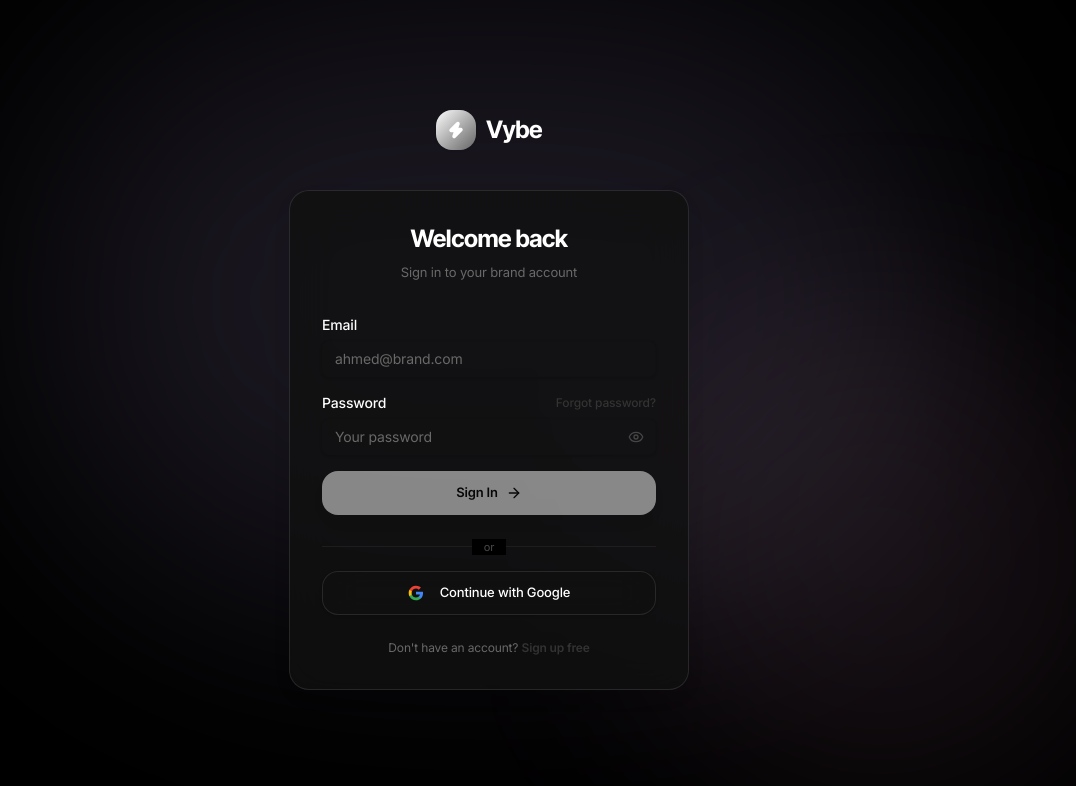
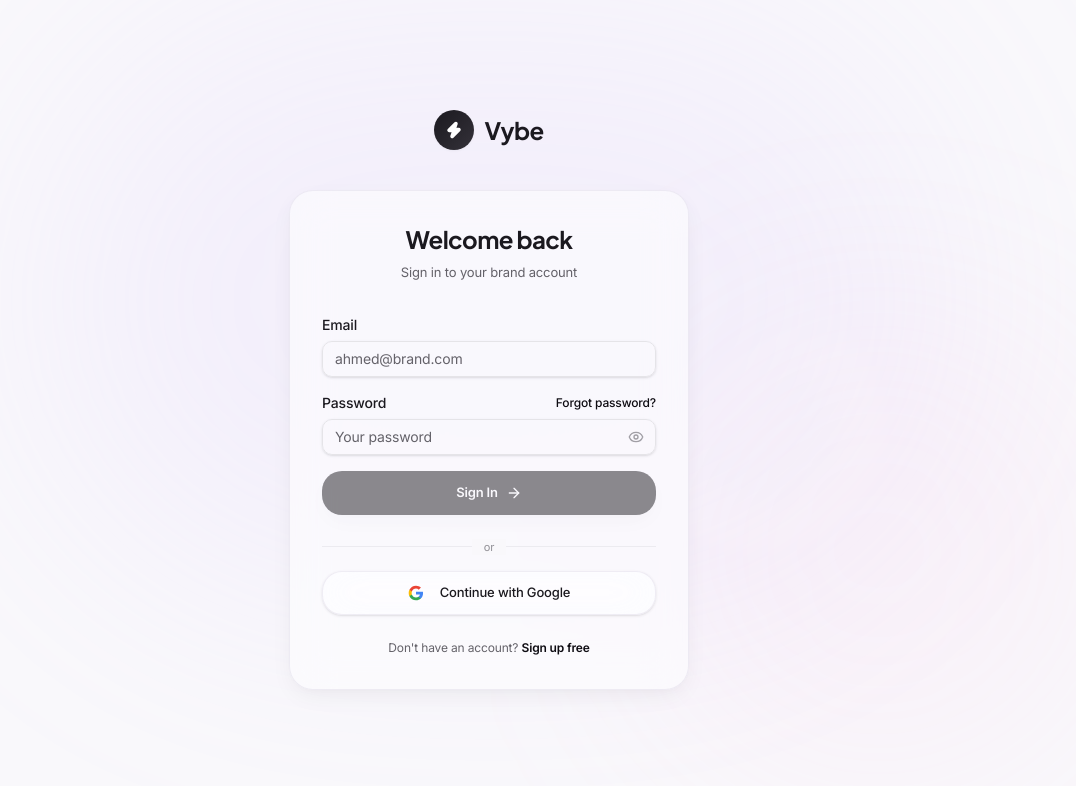
Before and after one commit to aqbayliabbas/vybe, a Next.js app: page /login in a window 1280 px wide. Shown: the top 786 px of the page, without its empty margins (151-1227 px from the left). Built offline with nearby package versions, Linux system fonts and the light colour scheme; no server answers.

Commit message:
Restored v1: Import from GitHub

```diff
--- a/src/app/globals.css
+++ b/src/app/globals.css
@@ -62,51 +62,50 @@
 }
 
 :root {
-  --radius: 0.5rem;
-  /* Creator Hunter color palette - minimal, dark aesthetic */
-  --background: #000000;
-  --foreground: #ffffff;
-  --card: #111111;
-  --card-foreground: #ffffff;
-  --popover: #000000;
-  --popover-foreground: #ffffff;
-  --primary: #ffffff;
-  --primary-foreground: #000000;
-  --secondary: #666666;
-  --secondary-foreground: #ffffff;
-  --muted: #333333;
-  --muted-foreground: #696969;
-  --accent: #ffffff;
-  --accent-foreground: #000000;
+  --radius: 0.75rem;
+  --background: oklch(0.98 0.004 300);
+  --foreground: oklch(0.22 0.012 300);
+  --card: oklch(1 0 0 / 0.95);
+  --card-foreground: oklch(0.22 0.012 300);
+  --popover: oklch(1 0 0);
+  --popover-foreground: oklch(0.22 0.012 300);
+  --primary: oklch(0.22 0.012 300);
+  --primary-foreground: oklch(0.98 0.004 300);
+  --secondary: oklch(0.94 0.006 300);
+  --secondary-foreground: oklch(0.22 0.012 300);
+  --muted: oklch(0.95 0.004 300);
+  --muted-foreground: oklch(0.5 0.012 300);
+  --accent: oklch(0.32 0.014 300);
+  --accent-foreground: oklch(0.98 0.004 300);
   --destructive: oklch(0.58 0.26 27);
-  --destructive-foreground: #ffffff;
-  --border: #333333;
-  --input: #111111;
-  --ring: #ffffff;
-  --chart-1: #ffffff;
-  --chart-2: #999999;
-  --chart-3: #666666;
-  --chart-4: #444444;
-  --chart-5: #cccccc;
-  --sidebar: #000000;
-  --sidebar-foreground: #ffffff;
-  --sidebar-primary: #ffffff;
-  --sidebar-primary-foreground: #000000;
-  --sidebar-accent: #666666;
-  --sidebar-accent-foreground: #ffffff;
-  --sidebar-border: #333333;
-  --sidebar-ring: #ffffff;
-  --vybe: #ffffff;
-  --vybe-light: #999999;
-  --vybe-dark: #333333;
-  --vybe-glow: #666666;
-  --vybe-pink: #888888;
+  --destructive-foreground: oklch(1 0 0);
+  --border: oklch(0.88 0.006 300);
+  --input: oklch(0.92 0.006 300);
+  --ring: oklch(0.22 0.012 300);
+  --chart-1: oklch(0.22 0.012 300);
+  --chart-2: oklch(0.4 0.014 300);
+  --chart-3: oklch(0.55 0.012 300);
+  --chart-4: oklch(0.7 0.01 300);
+  --chart-5: oklch(0.32 0.014 300);
+  --sidebar: oklch(0.98 0.004 300);
+  --sidebar-foreground: oklch(0.22 0.012 300);
+  --sidebar-primary: oklch(0.22 0.012 300);
+  --sidebar-primary-foreground: oklch(0.98 0.004 300);
+  --sidebar-accent: oklch(0.94 0.006 300);
+  --sidebar-accent-foreground: oklch(0.22 0.012 300);
+  --sidebar-border: oklch(0.88 0.006 300);
+  --sidebar-ring: oklch(0.22 0.012 300);
+  --vybe: oklch(0.22 0.012 300);
+  --vybe-light: oklch(0.38 0.014 300);
+  --vybe-dark: oklch(0.16 0.012 300);
+  --vybe-glow: oklch(0.32 0.014 300);
+  --vybe-pink: oklch(0.45 0.014 300);
   --success: oklch(0.58 0.16 155);
-  --success-foreground: #ffffff;
+  --success-foreground: oklch(1 0 0);
   --warning: oklch(0.76 0.12 75);
-  --warning-foreground: #000000;
+  --warning-foreground: oklch(0.3 0.05 75);
   --info: oklch(0.58 0.12 240);
-  --info-foreground: #ffffff;
+  --info-foreground: oklch(1 0 0);
 }
 
 @layer base {
@@ -125,8 +124,8 @@
   }
 
   h1, h2, h3, h4, h5, h6 {
-    font-family: 'Inter Tight', ui-sans-serif, system-ui, -apple-system, sans-serif;
-    letter-spacing: -0.02em;
+    font-family: 'Plus Jakarta Sans', ui-sans-serif, system-ui, -apple-system, sans-serif;
+    letter-spacing: -0.025em;
   }
 }
 
@@ -156,28 +155,28 @@
   box-shadow: 0 12px 40px -8px oklch(0 0 0 / 0.08), 0 4px 12px -4px oklch(0 0 0 / 0.04);
 }
 
-/* Glassmorphism - dark theme */
+/* Glassmorphism */
 .glass {
-  background: rgba(17, 17, 17, 0.8);
+  background: oklch(0.995 0.003 300 / 0.6);
   backdrop-filter: blur(20px);
   -webkit-backdrop-filter: blur(20px);
-  border: 1px solid rgba(255, 255, 255, 0.1);
+  border: 1px solid oklch(0.88 0.02 300 / 0.4);
 }
 
 .glass-strong {
-  background: rgba(17, 17, 17, 0.95);
+  background: oklch(0.995 0.003 300 / 0.8);
   backdrop-filter: blur(40px);
   -webkit-backdrop-filter: blur(40px);
-  border: 1px solid rgba(255, 255, 255, 0.15);
+  border: 1px solid oklch(0.88 0.02 300 / 0.5);
 }
 
-/* Ambient glow backgrounds - dark theme */
+/* Ambient glow backgrounds */
 .glow-lavender {
-  background: radial-gradient(ellipse 600px 400px at 50% 0%, rgba(255, 255, 255, 0.05), transparent);
+  background: radial-gradient(ellipse 600px 400px at 50% 0%, oklch(0.82 0.1 300 / 0.25), transparent);
 }
 
 .glow-pink {
-  background: radial-gradient(ellipse 500px 350px at 50% 50%, rgba(255, 255, 255, 0.03), transparent);
+  background: radial-gradient(ellipse 500px 350px at 50% 50%, oklch(0.85 0.1 340 / 0.15), transparent);
 }
 
 /* Floating animation */
--- a/src/app/layout.tsx
+++ b/src/app/layout.tsx
@@ -1,5 +1,5 @@
 import type { Metadata } from "next";
-import { Inter, Inter_Tight } from "next/font/google";
+import { Inter, Plus_Jakarta_Sans } from "next/font/google";
 import "./globals.css";
 import { Toaster } from "@/components/ui/sonner";
 import { AuthProvider } from "@/components/AuthProvider";
@@ -10,7 +10,7 @@ const inter = Inter({
   weight: ["300", "400", "500", "600", "700"],
 });
 
-const interDisplay = Inter_Tight({
+const plusJakarta = Plus_Jakarta_Sans({
   subsets: ["latin"],
   variable: "--font-heading",
   weight: ["300", "400", "500", "600", "700", "800"],
@@ -27,8 +27,8 @@ export default function RootLayout({
   children: React.ReactNode;
 }>) {
   return (
-    <html lang="en" className={`${inter.variable} ${interDisplay.variable} bg-background`} suppressHydrationWarning>
-      <body className="antialiased bg-background text-foreground">
+    <html lang="en" className={`${inter.variable} ${plusJakarta.variable}`} suppressHydrationWarning>
+      <body className="antialiased">
         <AuthProvider>
           {children}
         </AuthProvider>
```
Also changed, not shown: src/app/page.tsx (+23 -15 lines).
